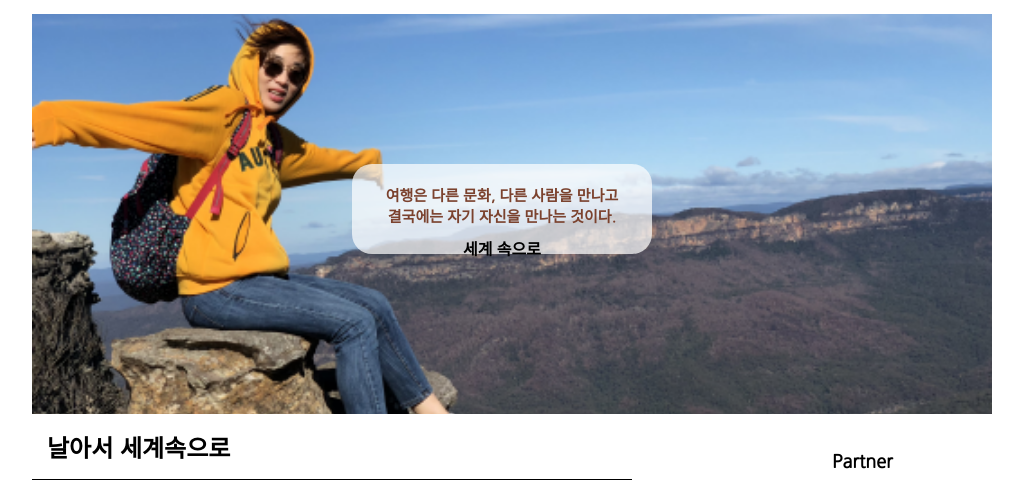
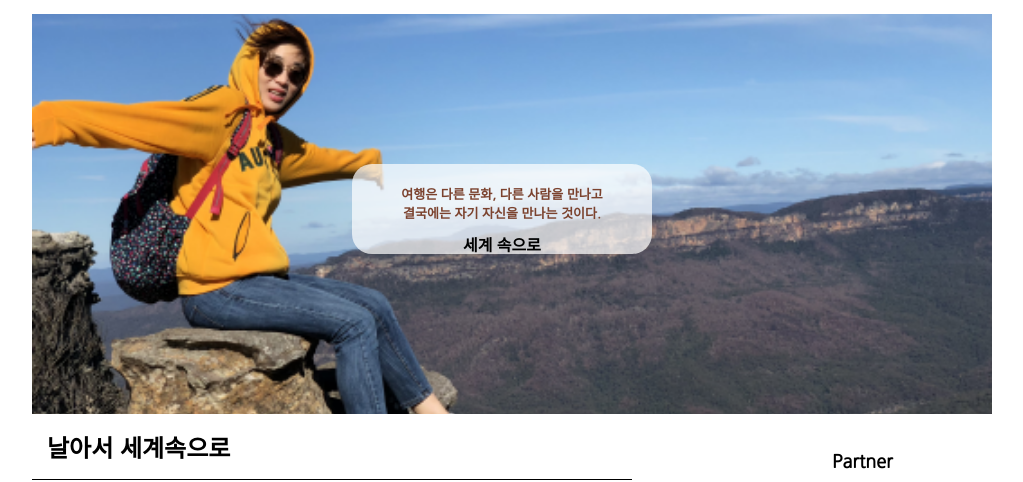
Before and after one commit to NaBong1205/nabong1205.github.io, a plain HTML site: page index.html in a window 1280 px wide. Shown: the part 136-618 px from the top of the page, without its empty margins (128-1151 px from the left). Drawn offline with Linux system fonts and the light colour scheme.

Commit message:
Update style.css

```diff
--- a/css/style.css
+++ b/css/style.css
@@ -18,7 +18,7 @@ header{ width:960px; height:150px; margin:0 auto;}
 #main_image{ width:960px; height:400px; background-image:url("https://github.com/nabong1205/nabong1205.github.io/blob/main/img/images.png?raw=true"); background-position:center center; background-size:cover; position:relative; margin:0 auto; background-repeat:no-repeat;}
 #main_image .inner_box{ width: 300px; height:60px; background-color:#ff0; background:rgba(255,255,255,0.7); text-align:center;border-radius:20px; text-align:center; padding-top:20px; padding-bottom:10px;position:absolute; top:50%; left:50%; margin:-50px 0 0 -160px;color:#fff;}
 #main_image .inner_box a{ color:#000; font-weight:bold;}
-#main_image .inner_box a span{ color:#7b422e; font-size:15px; margin-bottom:-10px; display:block;}
+#main_image .inner_box a span{ color:#7b422e; font-size:13px; margin-bottom:-10px; display:block;}
 
 
 /*************3행(Contents)*************/
```
